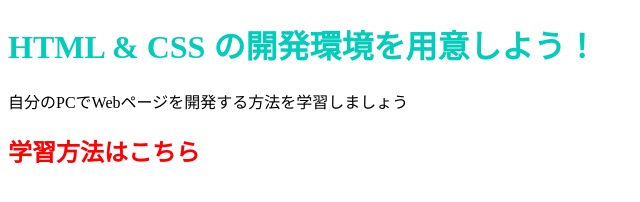
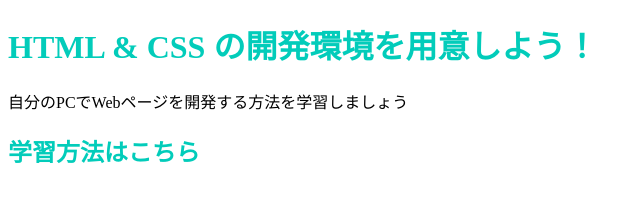
Before and after one commit to take-ma-ru/take-ma-ru.github.io, a plain HTML site: page index.html in a window 1280 px wide. Shown: the whole page, without its empty margins (0-640 px from the left). Drawn offline with Linux system fonts and the light colour scheme.

Commit message:
Update stylesheet.css

```diff
--- a/stylesheet.css
+++ b/stylesheet.css
@@ -4,5 +4,5 @@
 
 }
 .title2 {
-    color: red;
+    color: #02ccba;
 }
```
